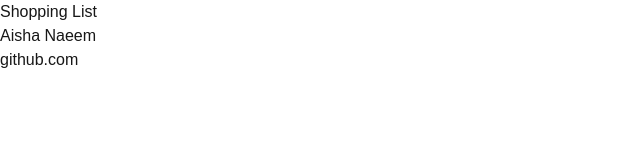
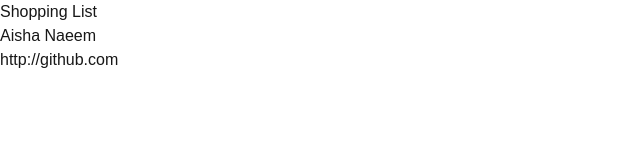
Before and after one commit to aishanaeem644/cprg306-assignments, a Next.js app: page /week-2 in a window 1280 px wide. Shown: the top 160 px of the page, without its empty margins (0-640 px from the left). Built offline with nearby package versions, Linux system fonts and the light colour scheme.

Commit message:
webdev 2 assignment 2

```diff
--- a/app/page.js
+++ b/app/page.js
@@ -1,4 +1,4 @@
-
+import Link from "next/link";
 
 export default function Home() {
   return (
--- a/app/week-2/student-info.js
+++ b/app/week-2/student-info.js
@@ -1,11 +1,11 @@
-import Link from 'next/link';
+import Link from 'next/link'
 
 const StudentInfo = () => {
   return (
     <div>
       <h1>Aisha Naeem</h1>
       <p>
-        <Link href="https://github.com/aishanaeem644" passHref>github.com</Link>
+        <Link href="https://github.com/aishanaeem644">http://github.com</Link>
       </p>
     </div>
   );
```
